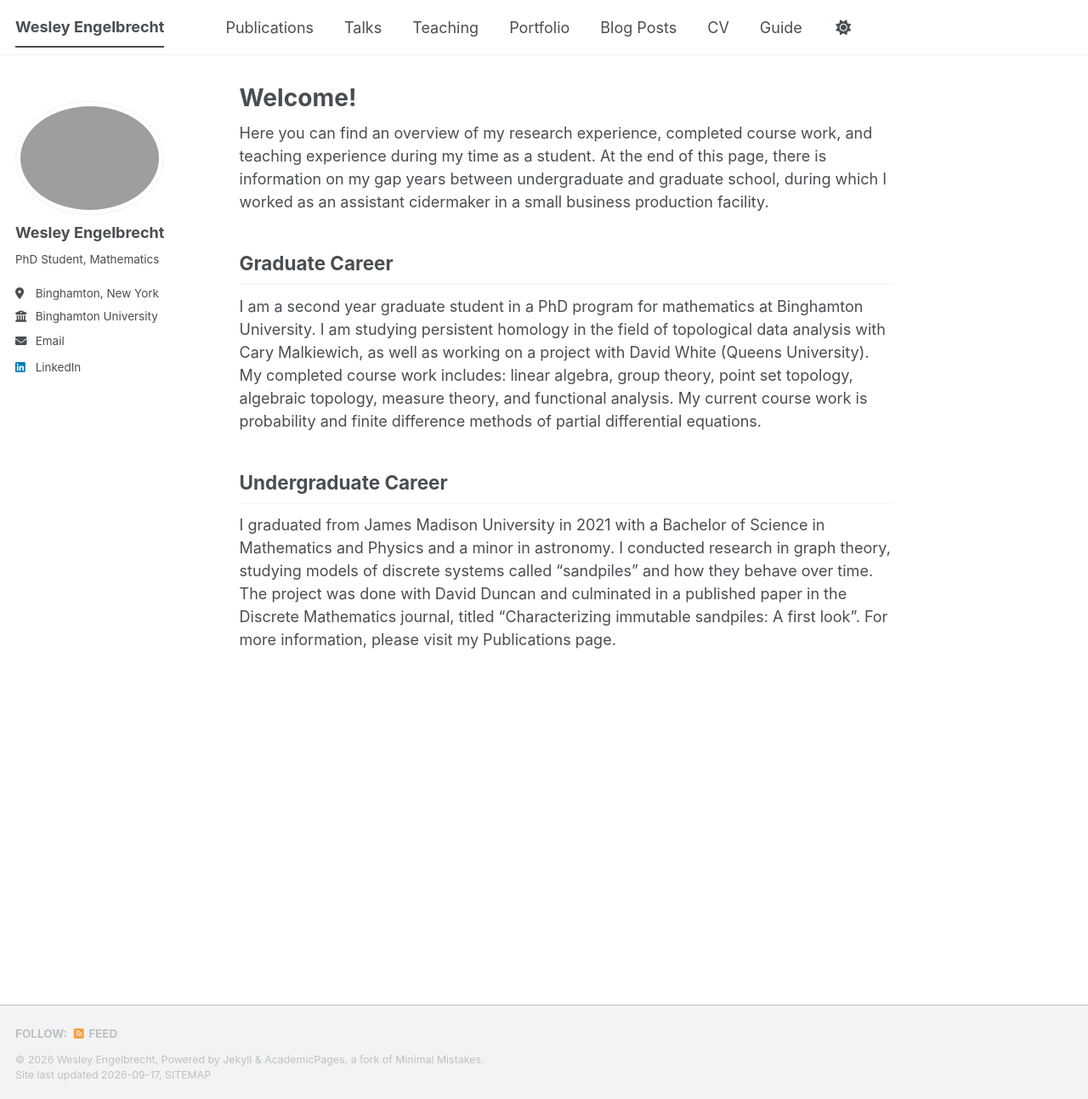
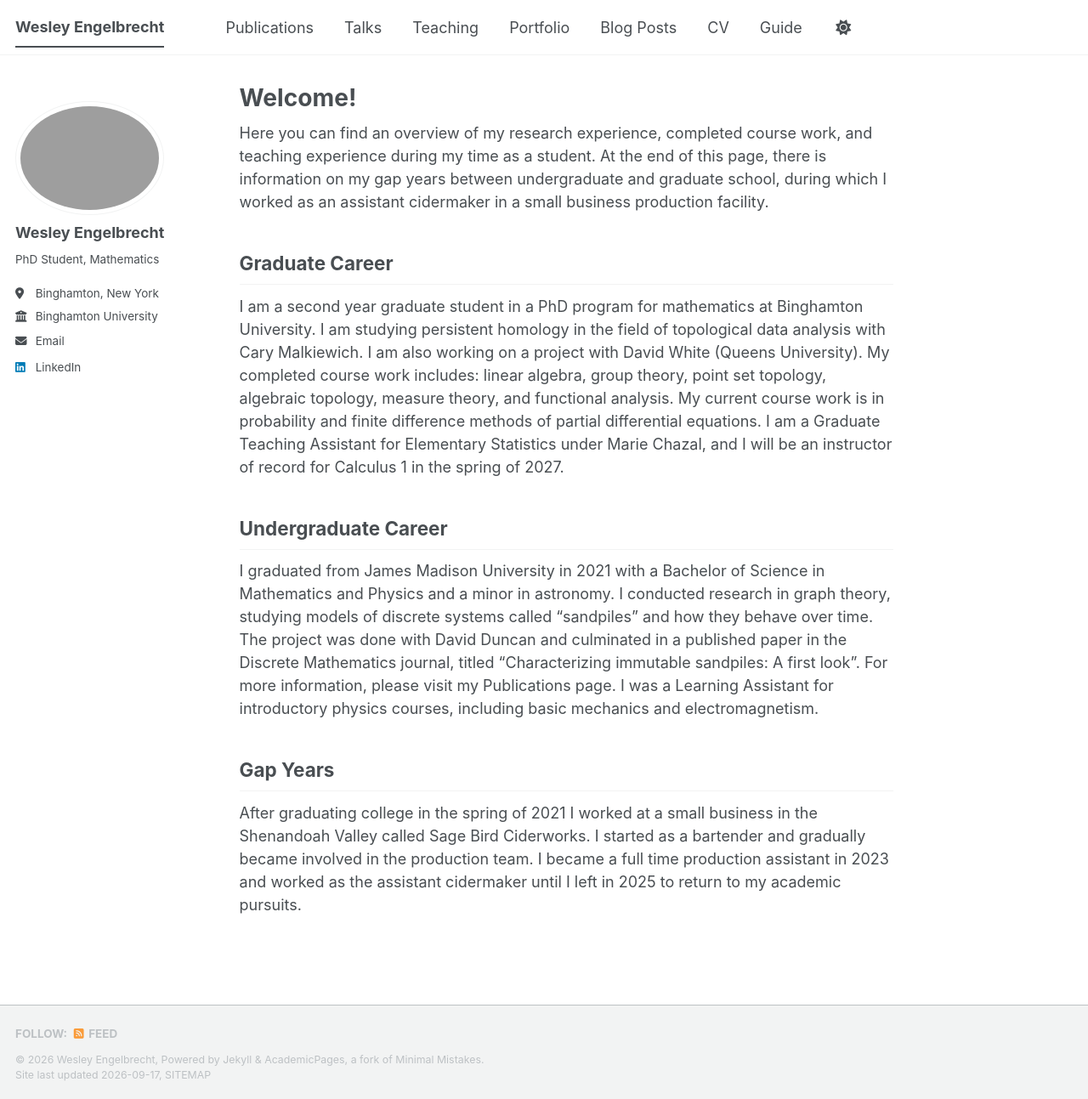
Before and after one commit to wjengelbr/wjengelbr.github.io, a Jekyll site: the page built from _pages/about.md, in a window 1280 px wide and 1293 px high. Shown: the whole window at 85% size. Built offline with Jekyll 4.4.1, drawn with Linux system fonts in a browser that asks for light colours; a style sheet for code colours, icons or effects is not loaded.

Commit message:
Update about.md with additional career information
Added details about teaching assistantship and gap years.

```diff
--- a/_pages/about.md
+++ b/_pages/about.md
@@ -11,10 +11,14 @@ Here you can find an overview of my research experience, completed course work,
 
 Graduate Career
 ----
-I am a second year graduate student in a PhD program for mathematics at Binghamton University. I am studying persistent homology in the field of topological data analysis with Cary Malkiewich, as well as working on a project with David White (Queens University). My completed course work includes: linear algebra, group theory, point set topology, algebraic topology, measure theory, and functional analysis. My current course work is probability and finite difference methods of partial differential equations.
+I am a second year graduate student in a PhD program for mathematics at Binghamton University. I am studying persistent homology in the field of topological data analysis with Cary Malkiewich. I am also working on a project with David White (Queens University). My completed course work includes: linear algebra, group theory, point set topology, algebraic topology, measure theory, and functional analysis. My current course work is in probability and finite difference methods of partial differential equations. I am a Graduate Teaching Assistant for Elementary Statistics under Marie Chazal, and I will be an instructor of record for Calculus 1 in the spring of 2027.
 
 
 
 Undergraduate Career
 ----
-I graduated from James Madison University in 2021 with a Bachelor of Science in Mathematics and Physics and a minor in astronomy. I conducted research in graph theory, studying models of discrete systems called "sandpiles" and how they behave over time. The project was done with David Duncan and culminated in a published paper in the Discrete Mathematics journal, titled "Characterizing immutable sandpiles: A first look". For more information, please visit my Publications page.
+I graduated from James Madison University in 2021 with a Bachelor of Science in Mathematics and Physics and a minor in astronomy. I conducted research in graph theory, studying models of discrete systems called "sandpiles" and how they behave over time. The project was done with David Duncan and culminated in a published paper in the Discrete Mathematics journal, titled "Characterizing immutable sandpiles: A first look". For more information, please visit my Publications page. I was a Learning Assistant for introductory physics courses, including basic mechanics and electromagnetism.
+
+Gap Years
+----
+After graduating college in the spring of 2021 I worked at a small business in the Shenandoah Valley called Sage Bird Ciderworks. I started as a bartender and gradually became involved in the production team. I became a full time production assistant in 2023 and worked as the assistant cidermaker until I left in 2025 to return to my academic pursuits.
```
